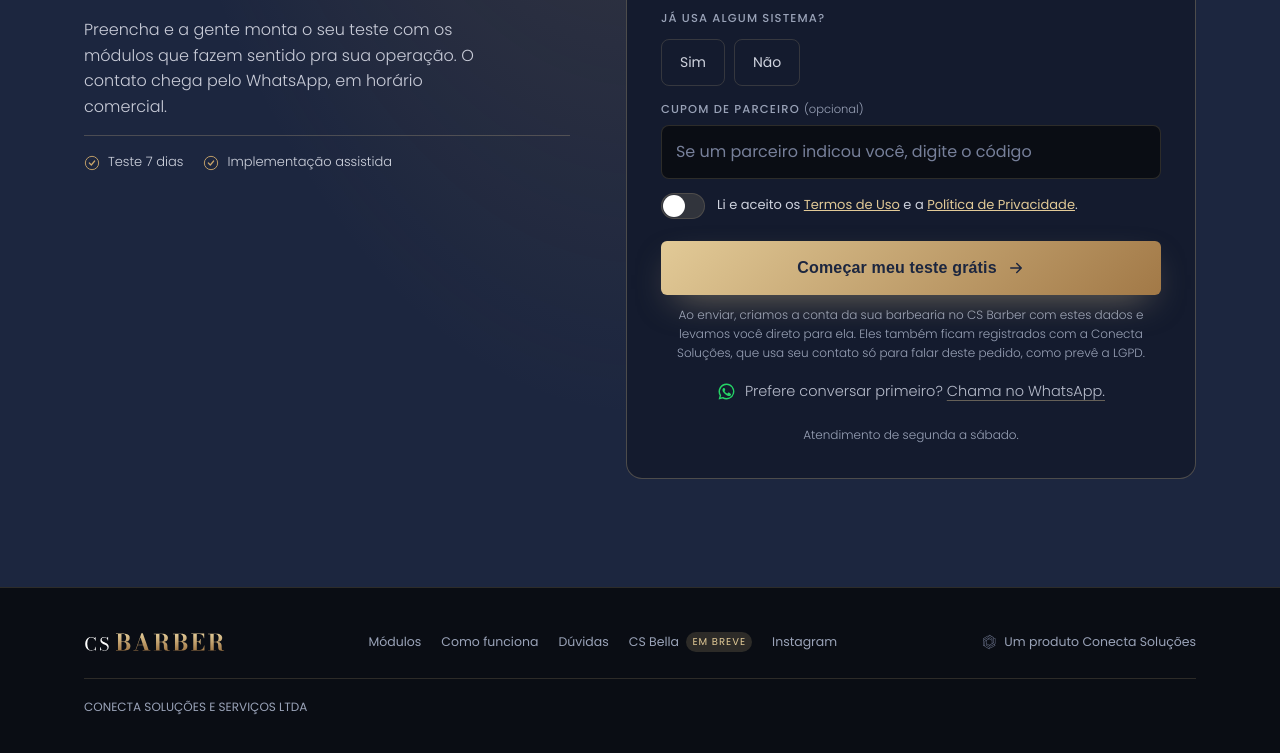
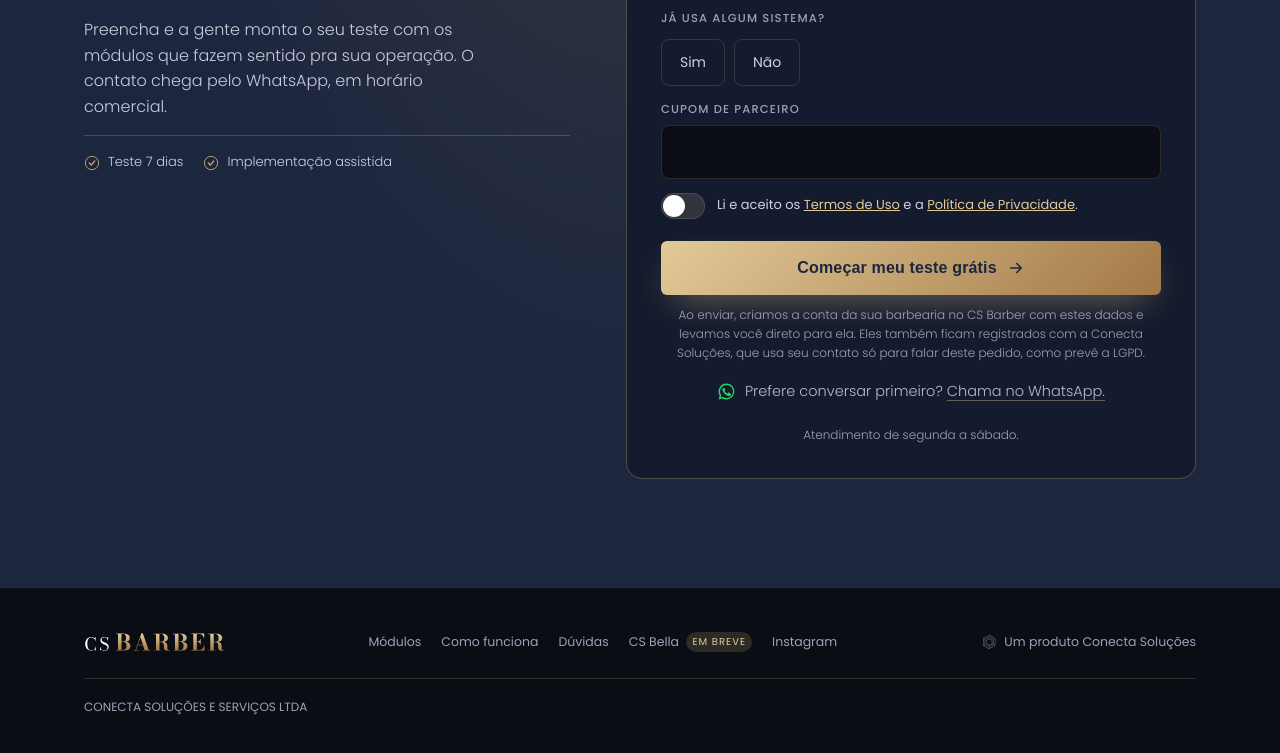
Before and after one commit to SaintArthur/site-cs-barber, a plain HTML site: page index.html in a window 1280 px wide. Shown: the part 6497-7250 px from the top of the page. Drawn offline with Linux system fonts and the light colour scheme.

Commit message:
Cupom de parceiro: rótulo e campo sem texto repetido
O (opcional) e o exemplo saíram: o subtítulo do formulário já diz que o
cupom não é obrigatório.

Co-Authored-By: Claude Opus 5.5 <noreply@anthropic.com>
Claude-Session: https://claude.ai/code/session_015DVt5nViVjfPbmBTHwARyC

```diff
--- a/index.html
+++ b/index.html
@@ -646,8 +646,6 @@ section{padding:var(--s) 0;position:relative}
 @media(max-width:560px){.fgrid{grid-template-columns:1fr}}
 .f{display:flex;flex-direction:column;gap:7px}
 .f.full{grid-column:1/-1}
-/* "(opcional)" do cupom: fora do rótulo em caixa-alta, para ler como observação e não como nome. */
-.f label .opc{text-transform:none;letter-spacing:0;font-weight:300}
 .f label{font-size:11.5px;letter-spacing:.1em;text-transform:uppercase;color:var(--muted);font-weight:500}
 /* 16px e não 15: abaixo disso o Safari do iOS dá zoom ao focar o campo, e o
    dono de barbearia preenche pelo celular. */
@@ -1540,7 +1538,7 @@ height="0" width="0" style="display:none;visibility:hidden"></iframe></noscript>
                NÃO impede a conta de nascer: o sistema cria a barbearia e avisa na tela de
                definir senha. Conferir o código antes de enviar exigiria liberar este domínio no
                CORS do sistema, que é mudança de produção e ainda não foi autorizada. -->
-          <div class="f full"><label for="f-cupom">Cupom de parceiro <span class="opc">(opcional)</span></label><input id="f-cupom" name="cupom" autocomplete="off" autocapitalize="characters" spellcheck="false" maxlength="30" placeholder="Se um parceiro indicou você, digite o código"></div>
+          <div class="f full"><label for="f-cupom">Cupom de parceiro</label><input id="f-cupom" name="cupom" autocomplete="off" autocapitalize="characters" spellcheck="false" maxlength="30"></div>
         </div>
         <!-- ACEITE EXPLÍCITO, e não "ao enviar você concorda" (22/10/2026).
              Este envio passou a CRIAR a conta, e o sistema grava o aceite como prova: data,
```
